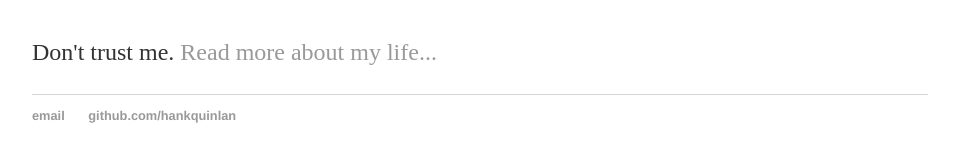
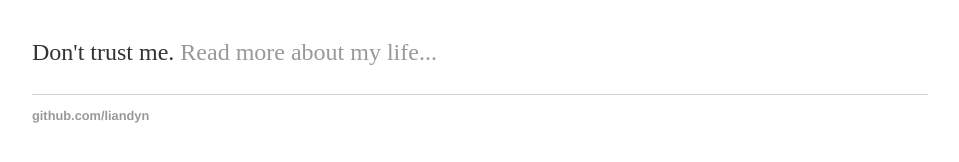
Before and after one commit to liandyn/liandyn.github.io, a Jekyll site: the page built from index.html, in a window 1280 px wide. Shown: the part 161-323 px from the top of the page, without its empty margins (160-1119 px from the left). Built offline with Jekyll 4.4.1, drawn with Linux system fonts in a browser that asks for light colours.

Commit message:
Update default.html

```diff
--- a/_layouts/default.html
+++ b/_layouts/default.html
@@ -20,8 +20,7 @@
 			</div><!-- /.container -->
 			<footer>
 	    		<ul>
-	        		<li><a href="mailto:hankquinlanhub@gmail.com">email</a></li>
-	        		<li><a href="https://github.com/hankquinlan">github.com/hankquinlan</a></li>
+	        		<li><a href="https://github.com/liandyn">github.com/liandyn</a></li>
 				</ul>
 			</footer>
 		</body>
```
